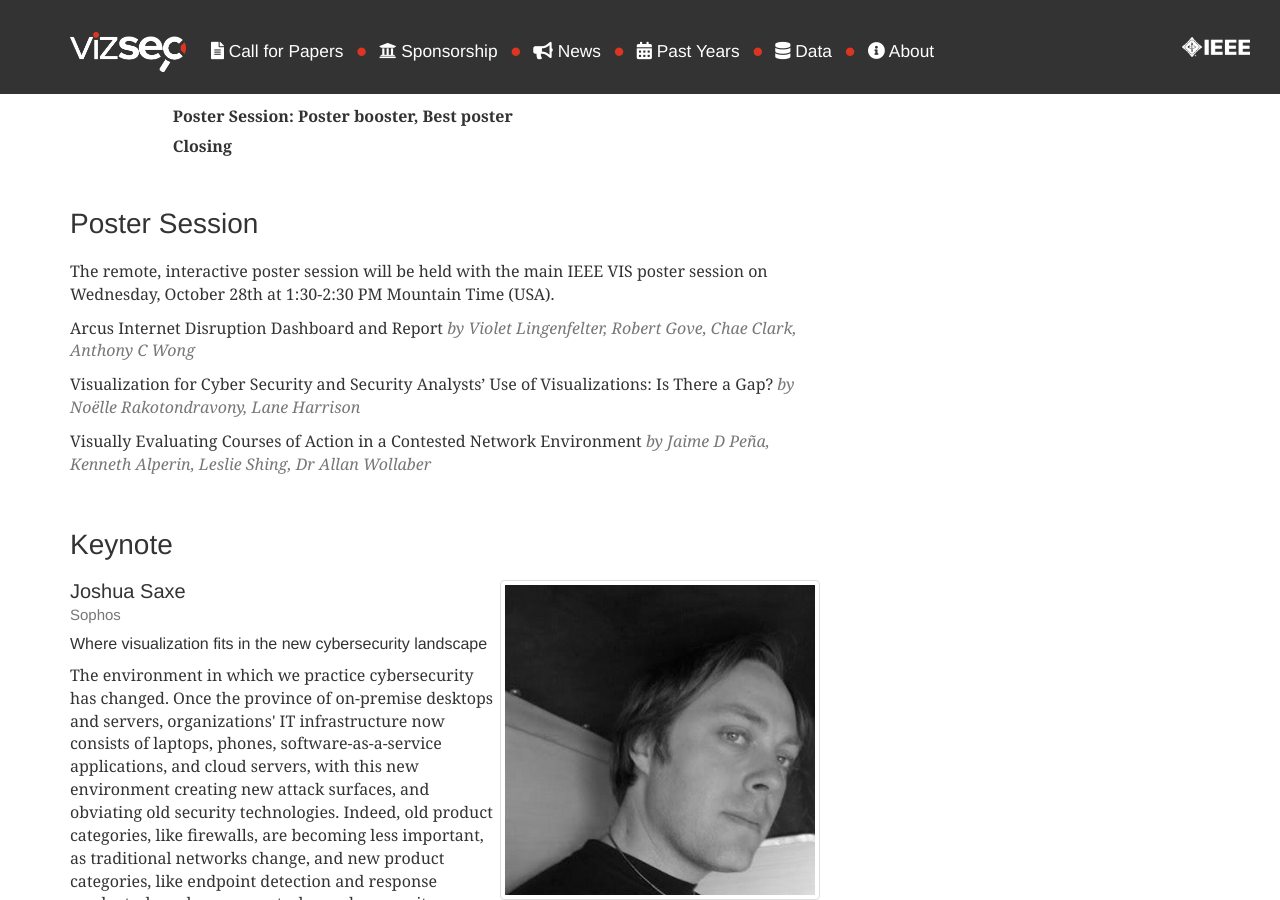
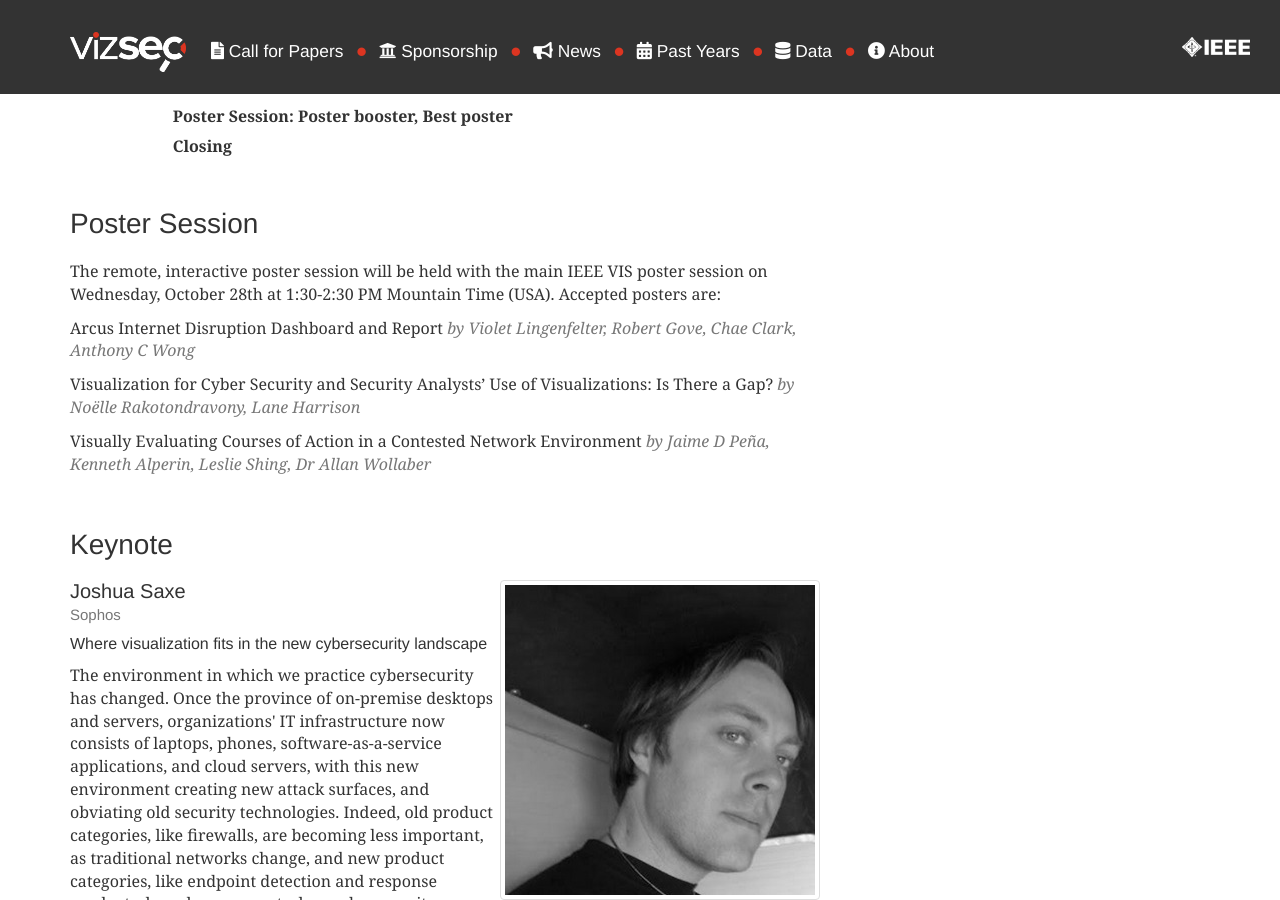
Before and after one commit to vizsec/vizsec.github.io, a Jekyll site: the page built from vizsec2020/index.html, in a window 1280 px wide and 900 px high, scrolled down 1171 px. Built offline with Jekyll 4.4.1, drawn with Linux system fonts in a browser that asks for light colours; nearby versions of some CDN libraries.

Commit message:
added poster info

```diff
--- a/vizsec2020/index.html
+++ b/vizsec2020/index.html
@@ -159,17 +159,27 @@
 
 <p>
     The remote, interactive poster session will be held with the main IEEE VIS poster session on Wednesday, October 28th
-    at 1:30-2:30 PM Mountain Time (USA).
+    at 1:30-2:30 PM Mountain Time (USA). Accepted posters are:
+</p>
+<table class="program">
 
-<p>Arcus Internet Disruption Dashboard and Report
-    <em class="text-muted">  by Violet Lingenfelter, Robert Gove, Chae Clark, Anthony C Wong</em> </p>
+    <tbody>
+    <tr>
 
-<p>Visualization for Cyber Security and Security Analysts’ Use of Visualizations: Is There a Gap?
-    <em class="text-muted"> by Noëlle Rakotondravony, Lane Harrison </em></p>
+        <p>Arcus Internet Disruption Dashboard and Report
+            <em class="text-muted"> by Violet Lingenfelter, Robert Gove, Chae Clark, Anthony C Wong</em></p>
 
-<p>Visually Evaluating Courses of Action in a Contested Network Environment
-    <em class="text-muted">  by Jaime D Peña, Kenneth Alperin, Leslie Shing, Dr Allan Wollaber </em> </p>
-</p>
+
+        <p>Visualization for Cyber Security and Security Analysts’ Use of Visualizations: Is There a Gap?
+            <em class="text-muted"> by Noëlle Rakotondravony, Lane Harrison </em></p>
+
+
+        <p>Visually Evaluating Courses of Action in a Contested Network Environment
+            <em class="text-muted"> by Jaime D Peña, Kenneth Alperin, Leslie Shing, Dr Allan Wollaber </em></p>
+        </p>
+    </tr>
+    </tbody>
+</table>
 
 
 <a class="page-anchor" id="keynote"></a>
```
